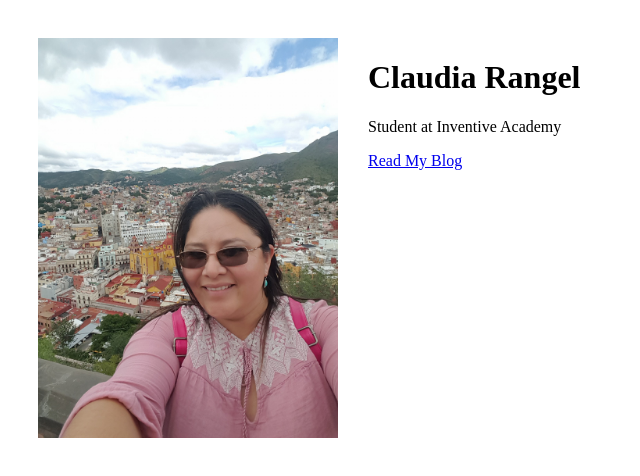
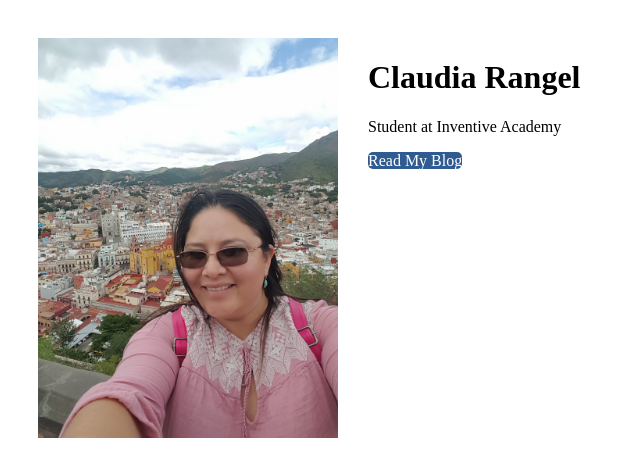
Before and after one commit to claudia-rangel-luna/Profile-site-2, a plain HTML site: page index.html in a window 1280 px wide. Shown: the whole page, without its empty margins (0-640 px from the left). Drawn offline with Linux system fonts and the light colour scheme.

Commit message:
added button

```diff
--- a/index.html
+++ b/index.html
@@ -6,6 +6,12 @@
 		div {
 			padding: 30px;
 			}
+		a {
+			text-decoration: none;
+			border-radius: 5px;
+			background-color: #305B90;
+			color: white;
+		}
 	</style>
 </head>
 <body>
@@ -15,7 +21,7 @@
 		<div>
 		<h1>Claudia Rangel</h1>
 		<p> Student at Inventive Academy </p>
-		<a href="http://www.about.me"> Read My Blog</a>
+		<a href="http://www.about.me" target="_blank"> Read My Blog</a>
 
 		</div>
 </body>
```
